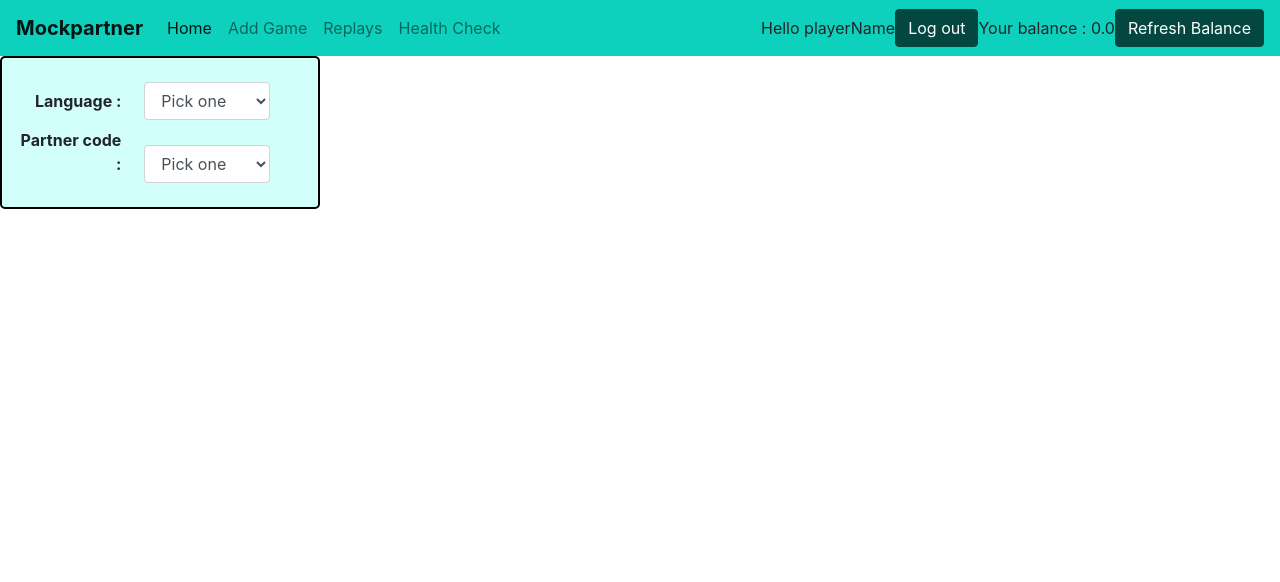
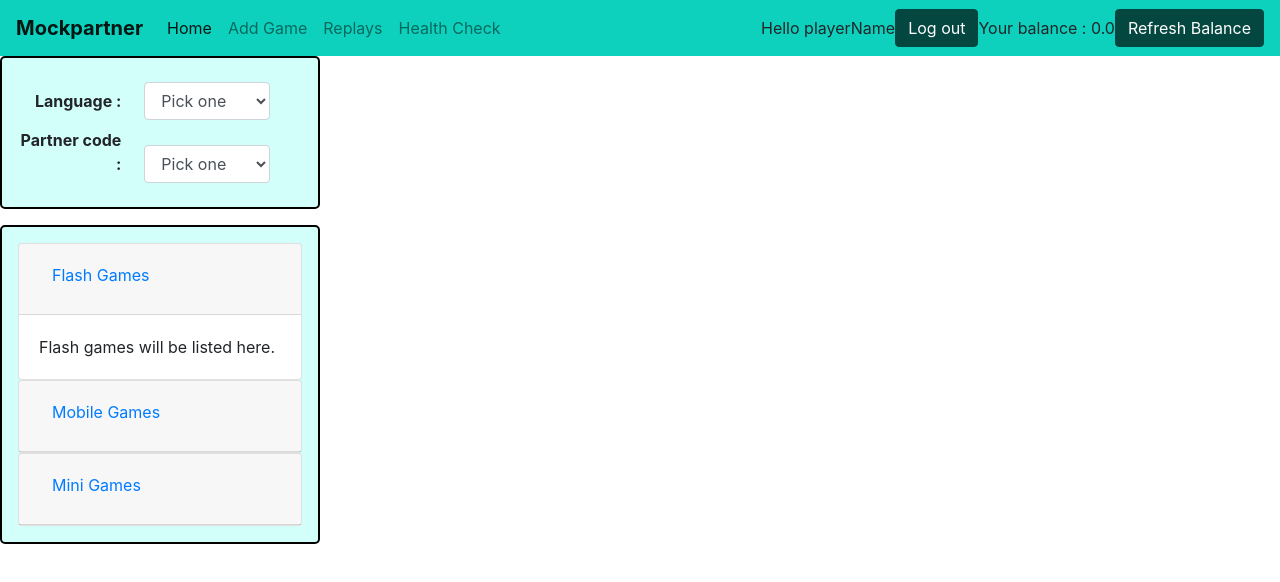
Before and after one commit to MuthuPillai19/Mockpartner, an Angular app: page /home in a window 1280 px wide. Shown: the top 582 px of the page. Built offline with nearby package versions, Linux system fonts and the light colour scheme.

Commit message:
Added new component Game Mode Selector and included Bootstrap, Popper and JQuery in index.html.

```diff
--- a/src/app/app.module.ts
+++ b/src/app/app.module.ts
@@ -6,6 +6,7 @@ import { AppComponent } from './app.component';
 import { HomeComponent } from './home/home.component';
 import { ParamselectorComponent } from './home/paramselector/paramselector.component';
 import { AppRoutingModule } from './app-routing.module';
+import { GamemodeselectorComponent } from './home/gamemodeselector/gamemodeselector.component';
 
 
 @NgModule({
@@ -13,6 +14,7 @@ import { AppRoutingModule } from './app-routing.module';
     AppComponent,
     HomeComponent,
     ParamselectorComponent,
+    GamemodeselectorComponent,
   ],
   imports: [
     BrowserModule,
--- /dev/null
+++ b/src/app/home/gamemodeselector/gamemodeselector.component.css
@@ -0,0 +1,8 @@
+.topGameModeSelector {
+    margin-top: 1em;
+    padding: 1em;
+    border: 2px solid #000;
+    border-radius: 5px;
+    display: block;
+    background-color: #d3fffa
+}
--- /dev/null
+++ b/src/app/home/gamemodeselector/gamemodeselector.component.html
@@ -0,0 +1,41 @@
+<div id="accordion" class = "topGameModeSelector col-xs-3 col-lg-3">
+  <div class="card">
+    <div class="card-header" id="flashGameHeader">
+      <h5>
+        <button class="btn btn-link" data-toggle="collapse" data-target = "#collapseFlash" aria-expanded="true"
+                aria-controls="collapseFlash">Flash Games</button>
+      </h5>
+    </div>
+    <div id="collapseFlash" class="collapse show" aria-labelledby="flashGameHeader" data-parent="accordion">
+      <div class="card-body">
+        Flash games will be listed here.
+      </div>
+    </div>
+  </div>
+  <div class="card">
+    <div class="card-header" id="MobileGameHeader">
+      <h5>
+        <button class="btn btn-link" data-toggle="collapse" data-target = "#collapseMobile" aria-expanded="true"
+                aria-controls="collapseMobile">Mobile Games</button>
+      </h5>
+    </div>
+    <div id="collapseMobile" class="collapse" aria-labelledby="MobileGameHeader" data-parent="accordion">
+      <div class="card-body">
+        Mobile games will be listed here.
+      </div>
+    </div>
+  </div>
+  <div class="card">
+    <div class="card-header" id="MiniGameHeader">
+      <h5>
+        <button class="btn btn-link" data-toggle="collapse" data-target = "#collapseMiniGames" aria-expanded="true"
+                aria-controls="collapseMiniGames">Mini Games</button>
+      </h5>
+    </div>
+    <div id="collapseMiniGames" class="collapse" aria-labelledby="MiniGameHeader" data-parent="accordion">
+      <div class="card-body">
+        Mini games will be listed here.
+      </div>
+    </div>
+  </div>
+</div>
--- /dev/null
+++ b/src/app/home/gamemodeselector/gamemodeselector.component.ts
@@ -0,0 +1,15 @@
+import { Component, OnInit } from '@angular/core';
+
+@Component({
+  selector: 'app-gamemodeselector',
+  templateUrl: './gamemodeselector.component.html',
+  styleUrls: ['./gamemodeselector.component.css']
+})
+export class GamemodeselectorComponent implements OnInit {
+
+  constructor() { }
+
+  ngOnInit() {
+  }
+
+}
--- a/src/app/home/home.component.html
+++ b/src/app/home/home.component.html
@@ -1 +1,3 @@
 <app-paramselector></app-paramselector>
+
+<app-gamemodeselector></app-gamemodeselector>
--- a/src/app/home/paramselector/paramselector.component.css
+++ b/src/app/home/paramselector/paramselector.component.css
@@ -3,7 +3,7 @@
     border: 2px solid #000;
     border-radius: 5px;
     display: inline-block;
-    background-color: #d3fffa
+    background-color: #d3fffa;
 }
 
 .custom-form-label{
--- a/src/index.html
+++ b/src/index.html
@@ -7,6 +7,9 @@
 
   <meta name="viewport" content="width=device-width, initial-scale=1">
   <link rel="icon" type="image/x-icon" href="favicon.ico">
+  <script src="https://code.jquery.com/jquery-3.2.1.slim.min.js" integrity="sha384-KJ3o2DKtIkvYIK3UENzmM7KCkRr/rE9/Qpg6aAZGJwFDMVNA/GpGFF93hXpG5KkN" crossorigin="anonymous"></script>
+  <script src="https://cdnjs.cloudflare.com/ajax/libs/popper.js/1.12.9/umd/popper.min.js" integrity="sha384-ApNbgh9B+Y1QKtv3Rn7W3mgPxhU9K/ScQsAP7hUibX39j7fakFPskvXusvfa0b4Q" crossorigin="anonymous"></script>
+  <script src="https://maxcdn.bootstrapcdn.com/bootstrap/4.0.0/js/bootstrap.min.js" integrity="sha384-JZR6Spejh4U02d8jOt6vLEHfe/JQGiRRSQQxSfFWpi1MquVdAyjUar5+76PVCmYl" crossorigin="anonymous"></script>
 </head>
 <body>
   <app-root></app-root>
```
Also changed, not shown: package.json (+23 -3 lines), .angular-cli.json, 2 other files (tests, documents, lock files or other folders).
